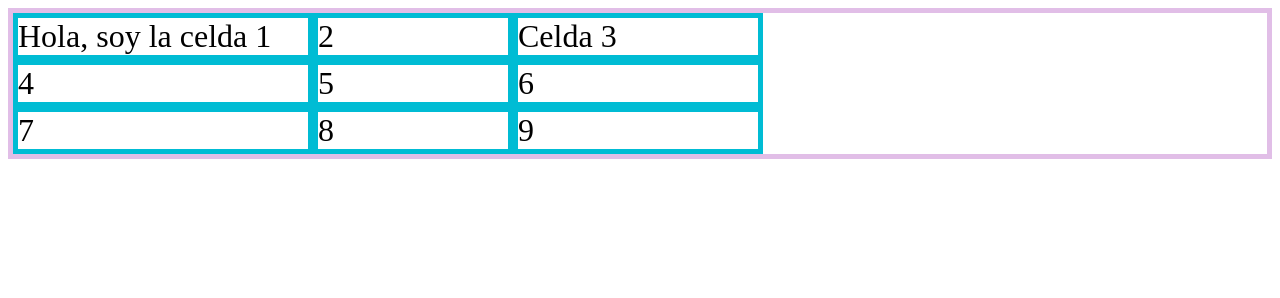
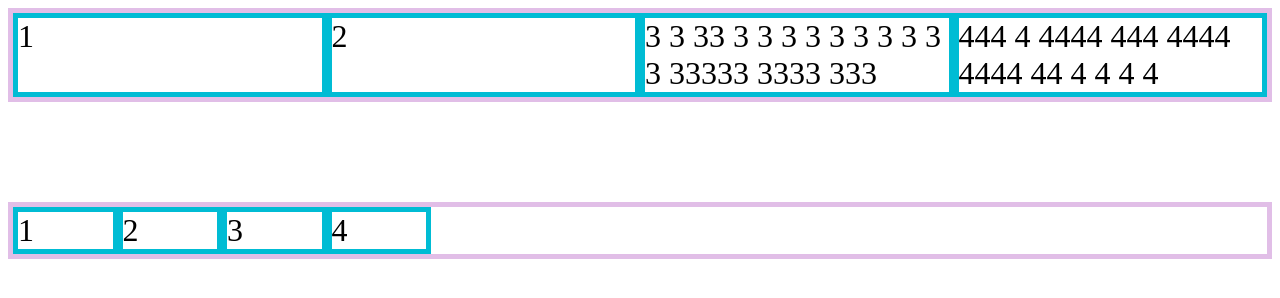
Before and after one commit to irving-mx/CSSGridBasic, a plain HTML site: page index.html in a window 1280 px wide. Drawn offline with Linux system fonts and the light colour scheme.

Commit message:
uso de fr, min-content, max-content, auto-fill y auto-fit

```diff
--- a/index.html
+++ b/index.html
@@ -8,15 +8,17 @@
     </head>
     <body>
         <div class="contenedor">
-            <div class="item item-1">Hola, soy la celda 1</div>
+            <div class="item item-1">1</div>
             <div class="item item-2">2</div>
-            <div class="item item-3">Celda 3</div>
+            <div class="item item-3">3 3 33 3 3 3 3 3 3 3 3 3 3 33333 3333 333</div>
+            <div class="item item-4">444 4 4444 444 4444 4444 44 4 4 4 4</div>
+        </div>
+
+        <div class="contenedor-2">
+            <div class="item item-1">1</div>
+            <div class="item item-2">2</div>
+            <div class="item item-3">3</div>
             <div class="item item-4">4</div>
-            <div class="item item-5">5</div>
-            <div class="item item-6">6</div>
-            <div class="item item-7">7</div>
-            <div class="item item-8">8</div>
-            <div class="item item-9">9</div>
         </div>
     </body>
 </html>
--- a/style.css
+++ b/style.css
@@ -2,8 +2,14 @@
     border: 5px solid #e1bee7;
     background-color: white;
     display: grid;
-    grid-template-columns: minmax(30px, 300px) 200px minmax(60px, 250px);
-    grid-template-rows: repeat(3, auto);
+    grid-template-columns: repeat(auto-fit, minmax(100px, 1fr));
+}
+.contenedor-2{
+    border: 5px solid #e1bee7;
+    background-color: white;
+    margin-top:100px;
+    display: grid;
+    grid-template-columns: repeat(auto-fill, minmax(100px, 1fr));
 }
 .item{
     border: 5px solid #00bcd4;
```
